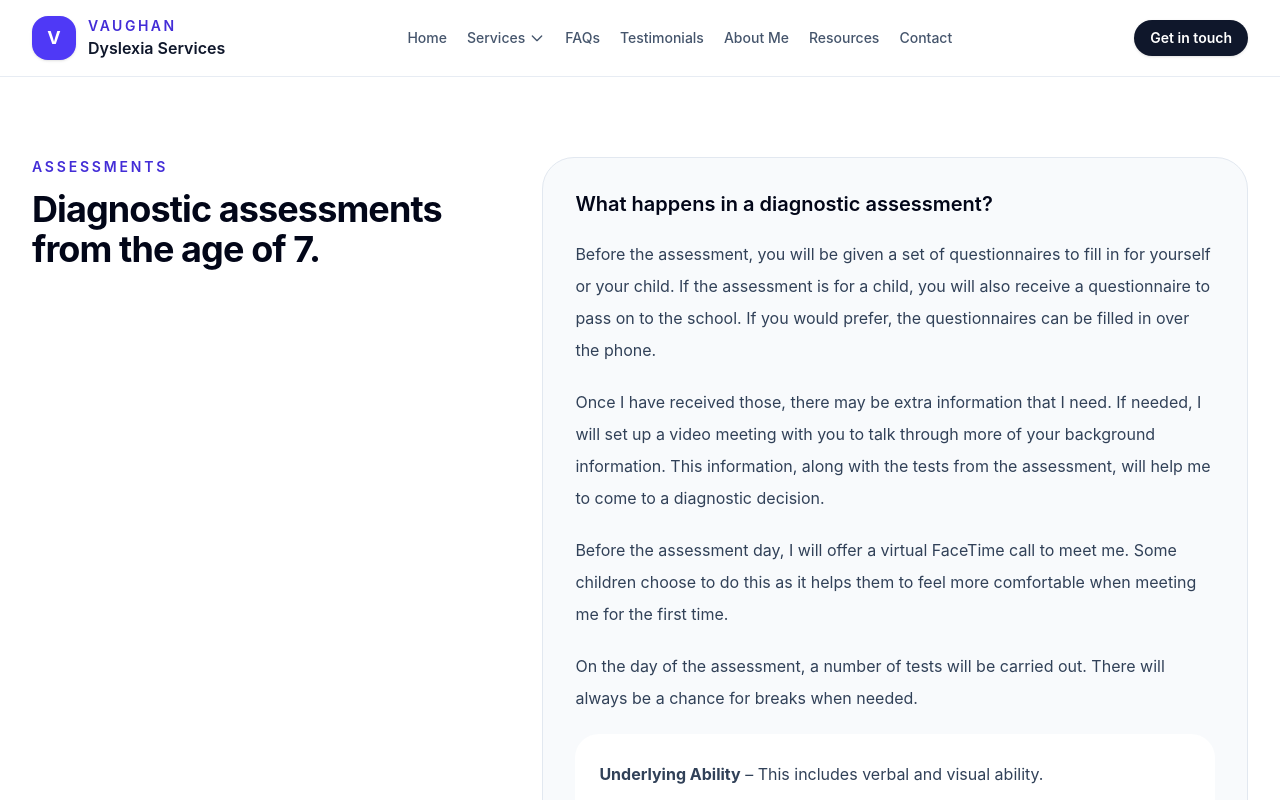
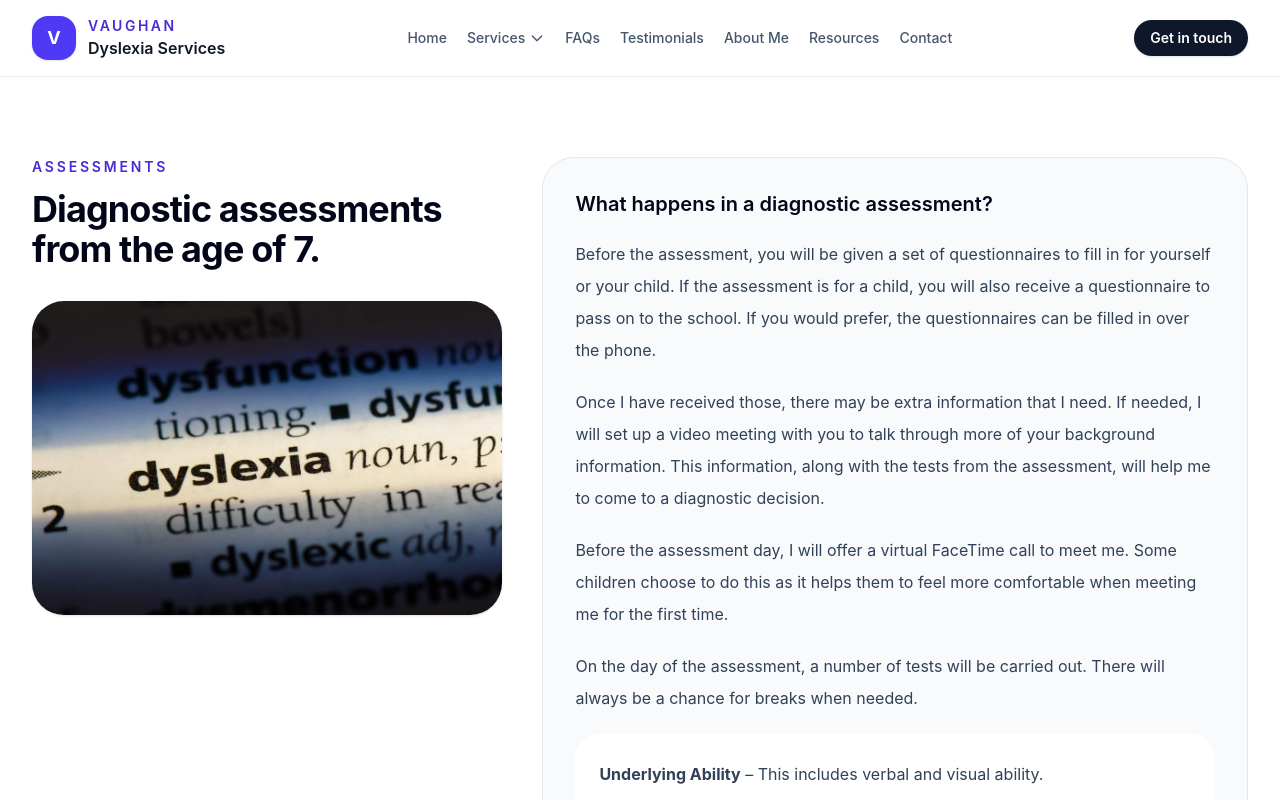
Before and after one commit to IanVaughan/vds, a React (Vite) app: page /assessments in a window 1280 px wide. Shown: the top 800 px of the page. Built offline with nearby package versions, Linux system fonts and the light colour scheme.

Commit message:
Add image to assessments page

```diff
--- a/src/pages/Assessments.jsx
+++ b/src/pages/Assessments.jsx
@@ -12,6 +12,11 @@ export default function Assessments() {
         <div>
           <p className="text-sm font-semibold uppercase tracking-[0.2em] text-indigo-700">Assessments</p>
           <h1 className="mt-3 text-3xl font-bold tracking-tight text-slate-950 sm:text-4xl">Diagnostic assessments from the age of 7.</h1>
+          <img
+            src="/dyslexia-assessment.jpg"
+            alt="Dictionary definition of dyslexia"
+            className="mt-8 w-full rounded-[2rem] object-cover shadow-sm"
+          />
         </div>
         <div className="rounded-[2rem] border border-slate-200 bg-slate-50 p-8">
           <h3 className="text-xl font-semibold text-slate-950">What happens in a diagnostic assessment?</h3>
```
Also changed, not shown: public/dyslexia-assessment.jpg (added), 1 other file (tests, documents, lock files or other folders).
